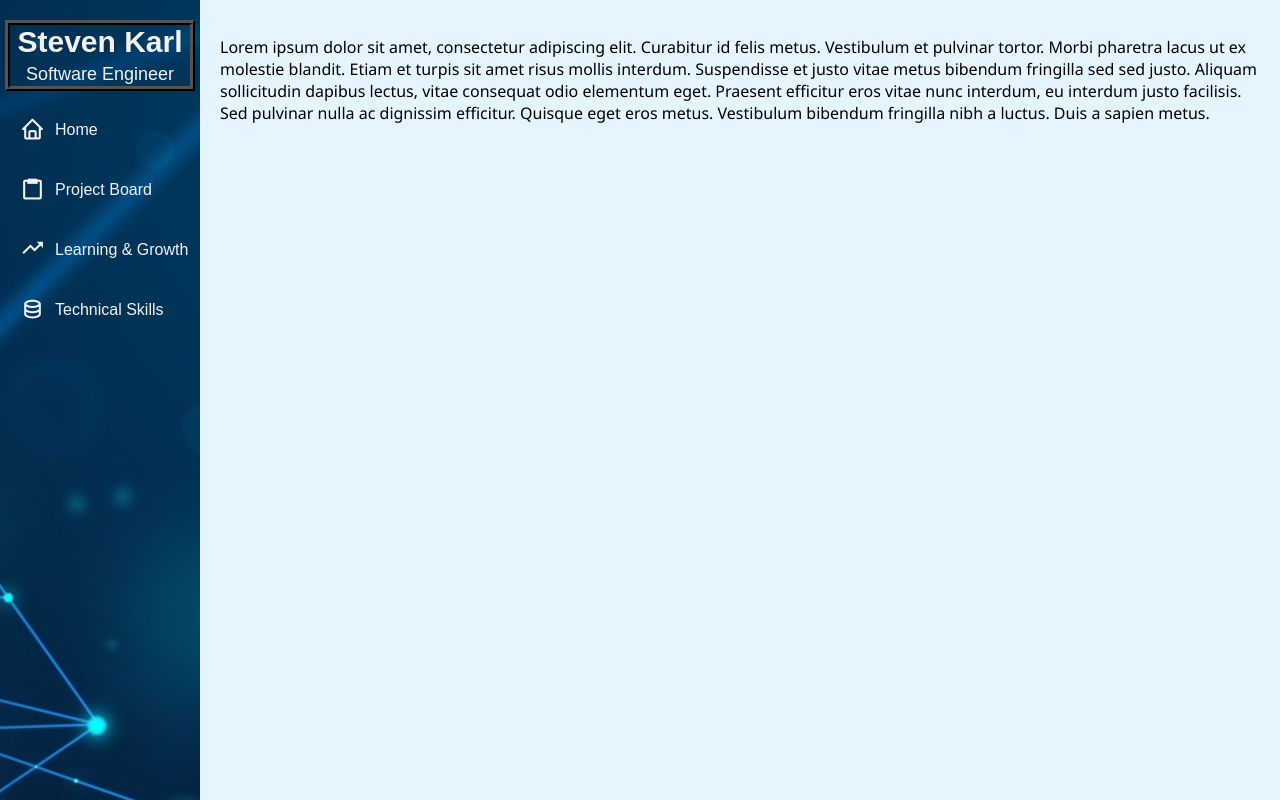
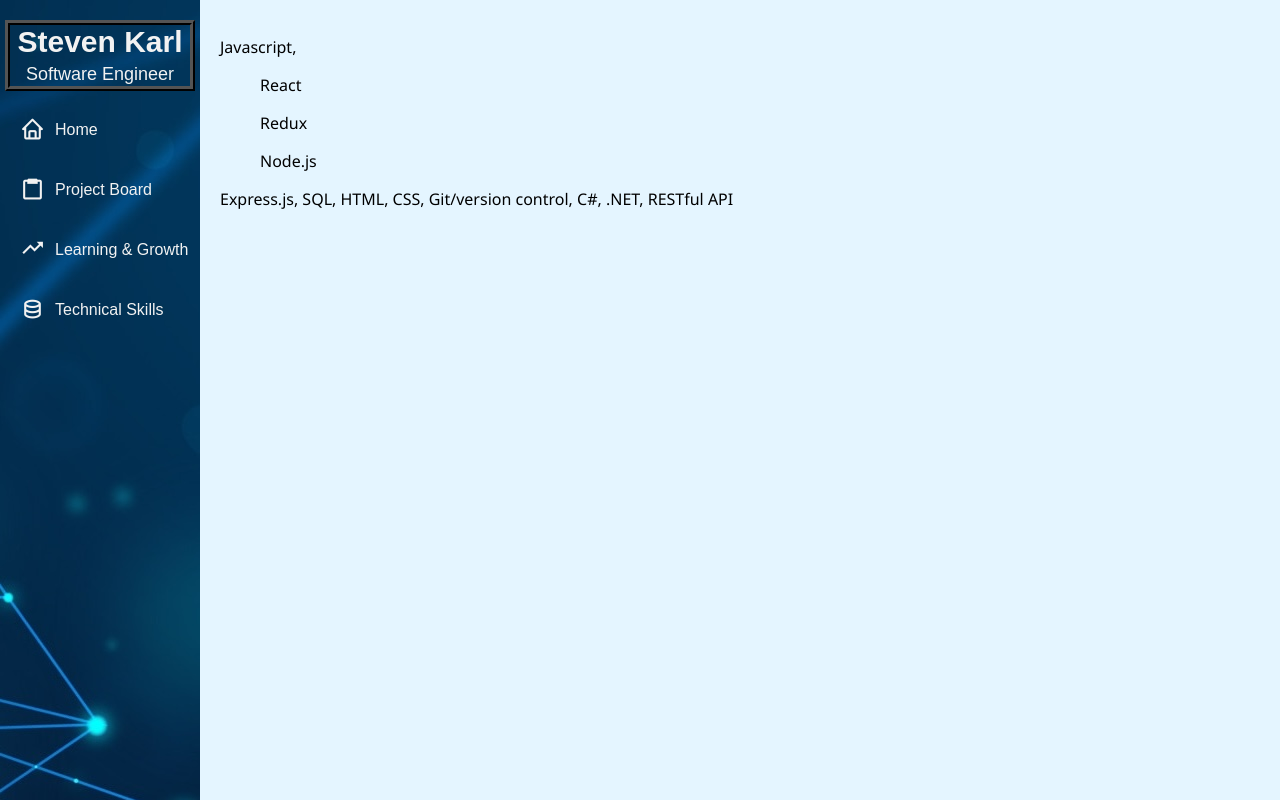
Before and after one commit to Sidewayswalker/Sidewayswalker.github.io, a React (Vite) app: page /#/TechnicalSkills in a window 1280 px wide. Built offline with nearby package versions, Linux system fonts and the light colour scheme; no server answers.

Commit message:
changed vite.config.js

```diff
--- a/src/components/TechnicalSkills/TechnicalSkills.jsx
+++ b/src/components/TechnicalSkills/TechnicalSkills.jsx
@@ -5,15 +5,13 @@ function TechnicalSkills() {
   return (
     <div className="container">
           <p>
-            Lorem ipsum dolor sit amet, consectetur adipiscing elit. Curabitur
-            id felis metus. Vestibulum et pulvinar tortor. Morbi pharetra lacus
-            ut ex molestie blandit. Etiam et turpis sit amet risus mollis
-            interdum. Suspendisse et justo vitae metus bibendum fringilla sed
-            sed justo. Aliquam sollicitudin dapibus lectus, vitae consequat odio
-            elementum eget. Praesent efficitur eros vitae nunc interdum, eu
-            interdum justo facilisis. Sed pulvinar nulla ac dignissim efficitur.
-            Quisque eget eros metus. Vestibulum bibendum fringilla nibh a
-            luctus. Duis a sapien metus.
+            Javascript,
+              <ul>React</ul>
+              <ul>Redux</ul>
+              <ul>Node.js</ul>
+              <ul></ul>
+              <ul></ul>
+            Express.js, SQL, HTML, CSS, Git/version control, C#, .NET, RESTful API
           </p>
     </div>
   );
--- a/vite.config.js
+++ b/vite.config.js
@@ -3,12 +3,13 @@ import react from '@vitejs/plugin-react';
 
 export default defineConfig(() => {
     return {
+        base: './',  // Add this line
         build: {
             outDir: 'build',
         },
         server: {
             proxy: {
-                "/api":'http://localhost:5001',
+                "/api": 'http://localhost:5001',
             }
         },
         plugins: [react()],
```
